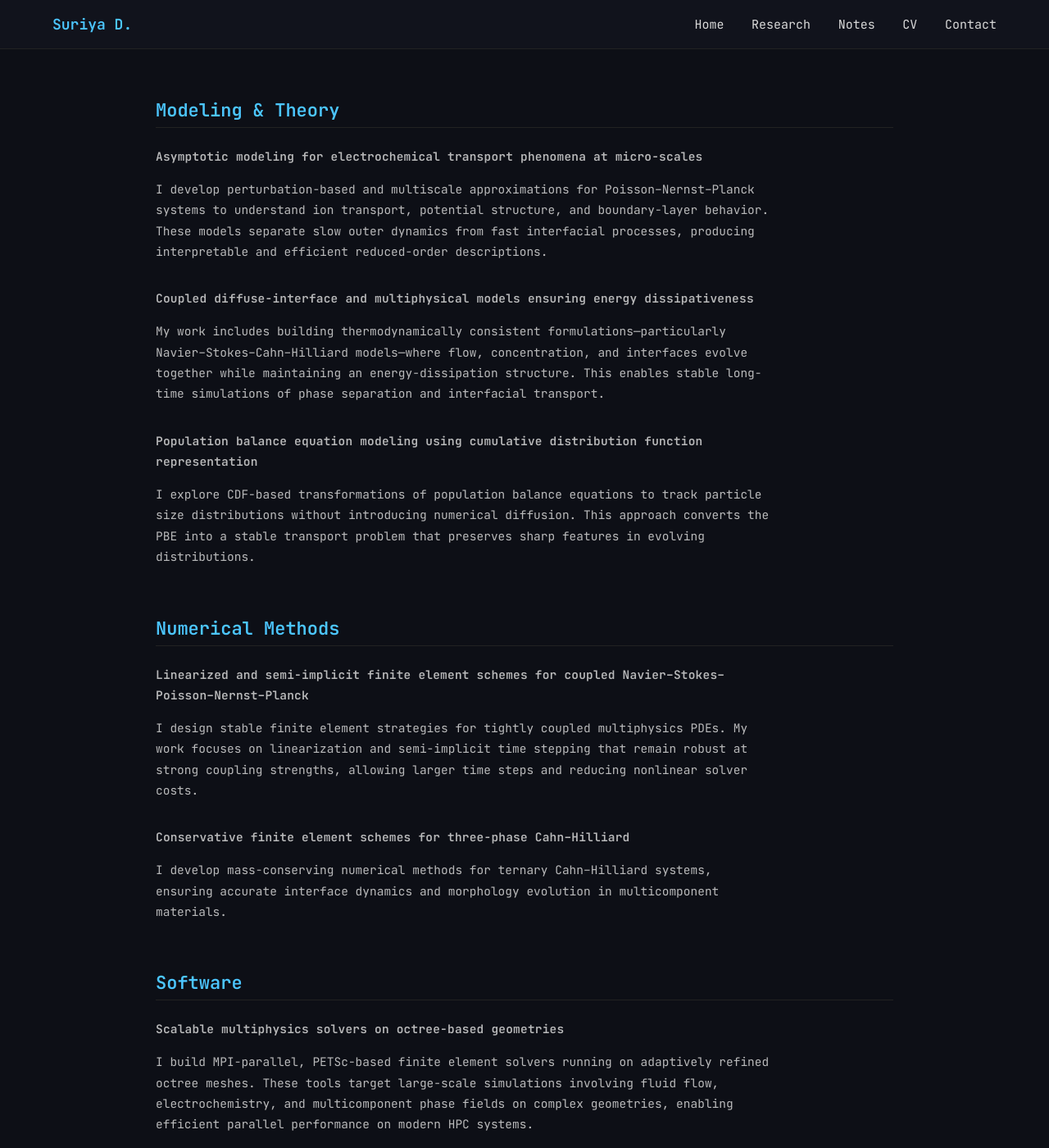
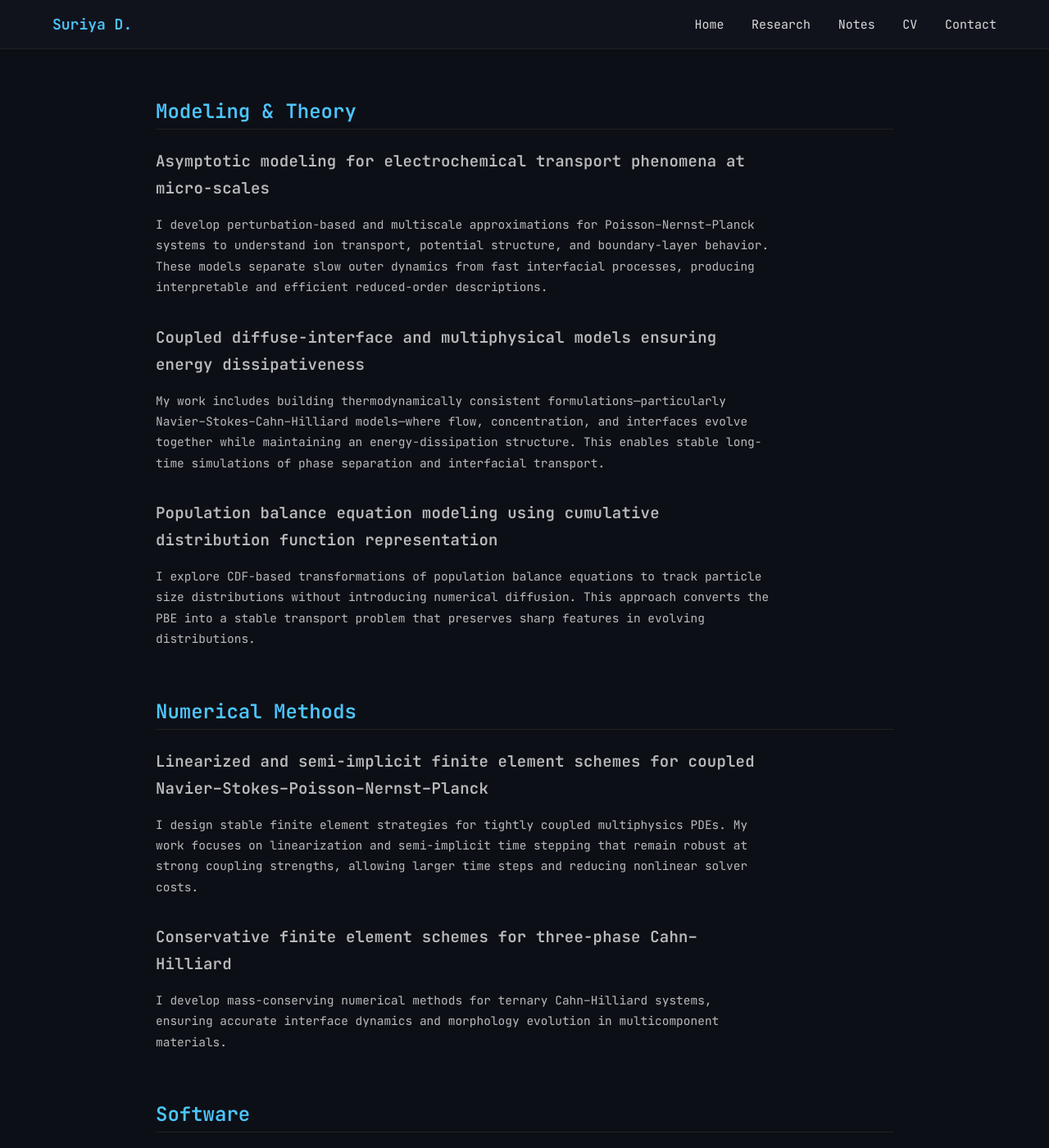
Before and after one commit to suriyadhaksh/suriyadhaksh.github.io, a Jekyll site: the page built from content/research.html, in a window 1280 px wide and 1400 px high. Shown: the whole window at 82% size. Built offline with Jekyll 4.4.1, drawn with Linux system fonts in a browser that asks for light colours.

Commit message:
Enhance research section styling: increase font sizes for better readability

```diff
--- a/_layouts/default.html
+++ b/_layouts/default.html
@@ -192,7 +192,7 @@
         }
 
         .research-section h2 {
-            font-size: 22px;
+            font-size: 24px;
             color: var(--accent);
             margin-bottom: 22px;
             border-bottom: 1px solid #222;
@@ -206,7 +206,7 @@
 
         /* Stronger contrast titles */
         .research-item-title {
-            font-size: 17px;              /* Larger than before */
+            font-size: 19px !important;              /* Larger than before */
             font-weight: 600;
             color: #ffffff;               /* Strong contrast against background */
             margin-bottom: 6px;
```
